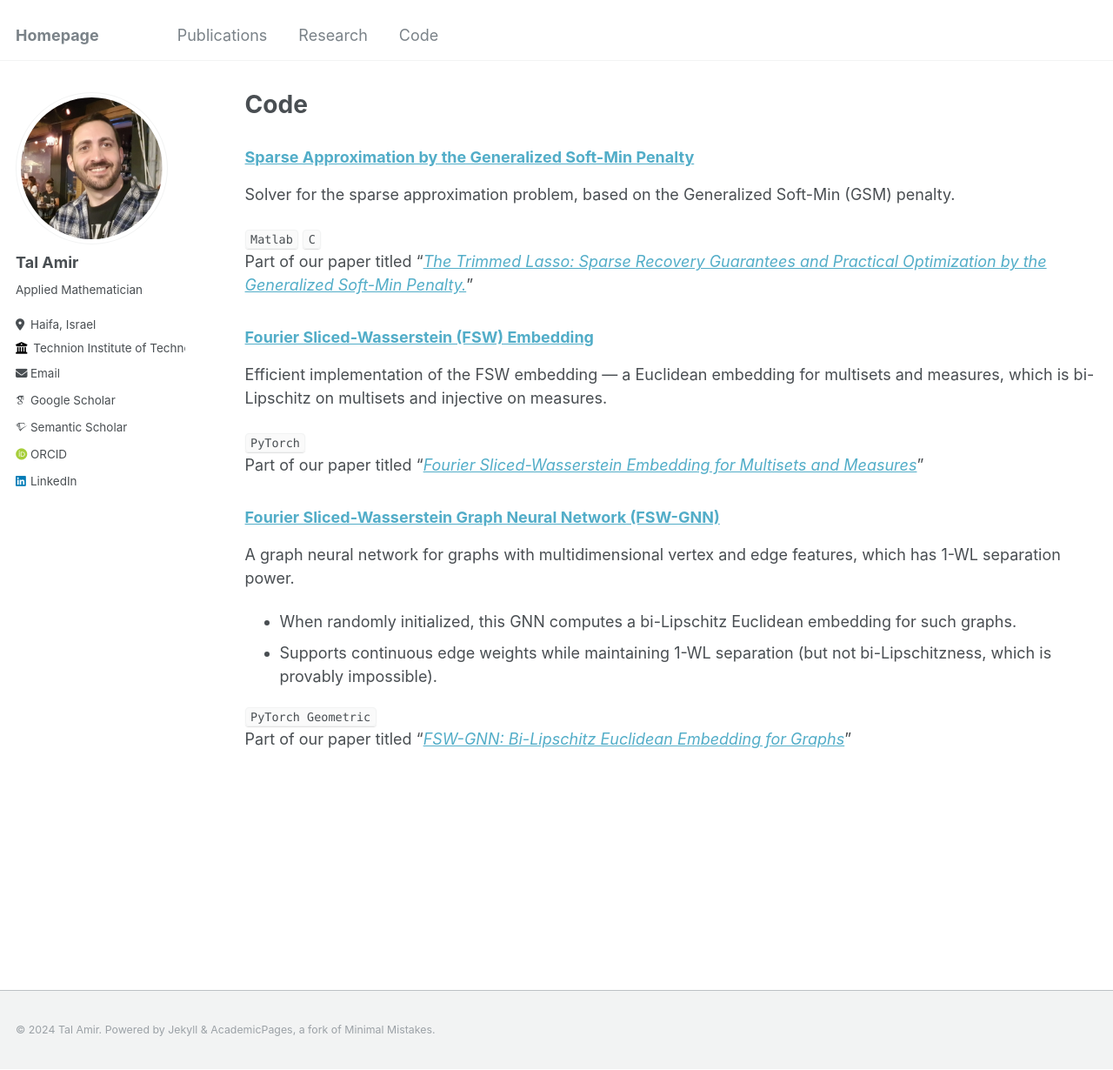
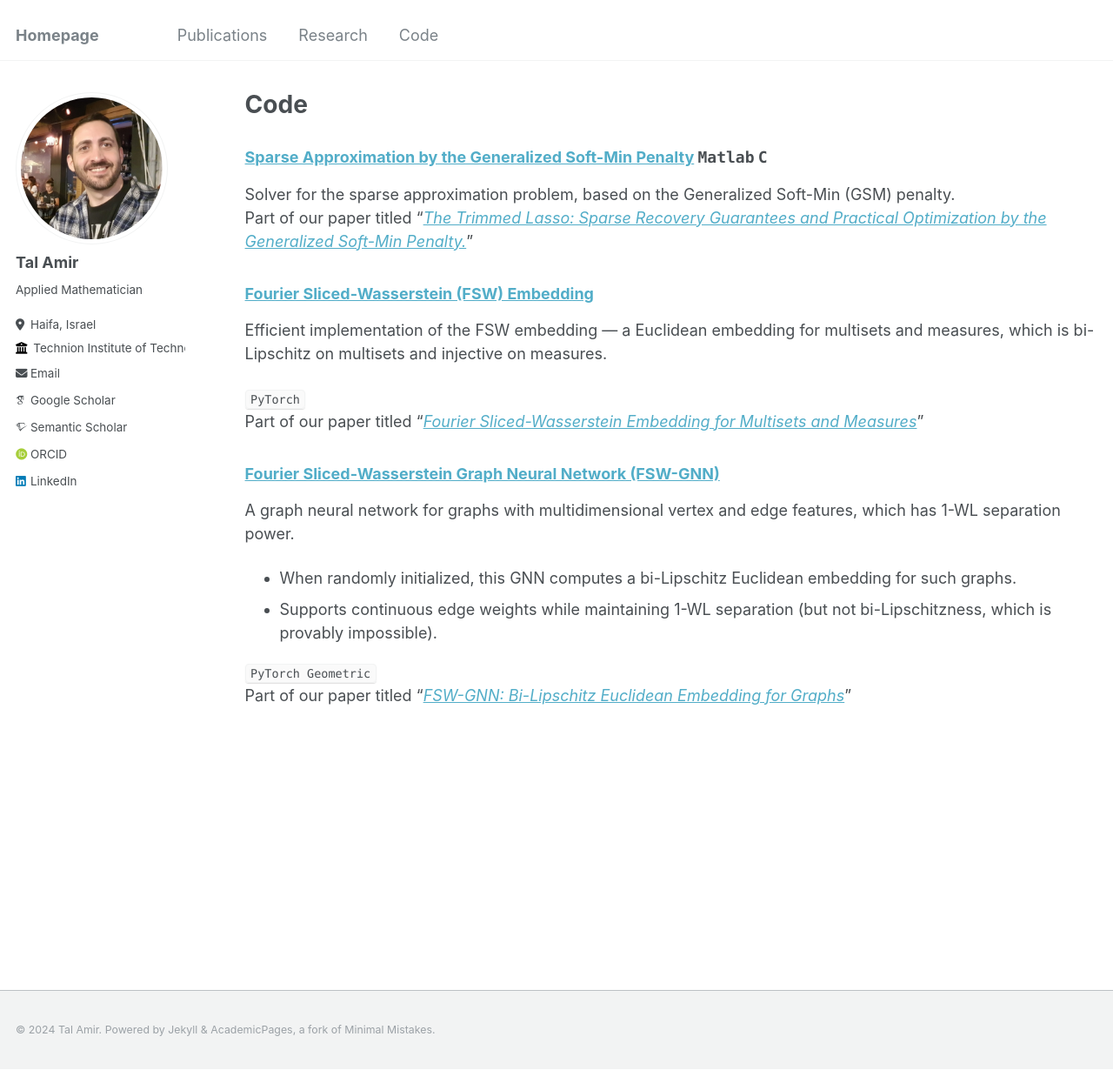
Before and after one commit to tal-amir/tal-amir.github.io, a Jekyll site: the page built from _pages/code.md, in a window 1280 px wide and 1230 px high. Shown: the whole window at 87% size. Built offline with Jekyll 4.4.1, drawn with Linux system fonts in a browser that asks for light colours; some web fonts are replaced.

Commit message:
Update code.md

```diff
--- a/_pages/code.md
+++ b/_pages/code.md
@@ -9,11 +9,8 @@ author_profile: true
 
 
 
-### [Sparse Approximation by the Generalized Soft-Min Penalty](https://github.com/tal-amir/sparse-approximation-gsm)
-
+### [Sparse Approximation by the Generalized Soft-Min Penalty](https://github.com/tal-amir/sparse-approximation-gsm) `Matlab` `C`
 Solver for the sparse approximation problem, based on the Generalized Soft-Min (GSM) penalty.
-
-`Matlab` `C`
 Part of our paper titled "[*The Trimmed Lasso: Sparse Recovery Guarantees and Practical Optimization by the Generalized Soft-Min Penalty.*](https://tal-amir.github.io/publication/2021-09%20The%20Trimmed%20Lasso)"
 
 
```
